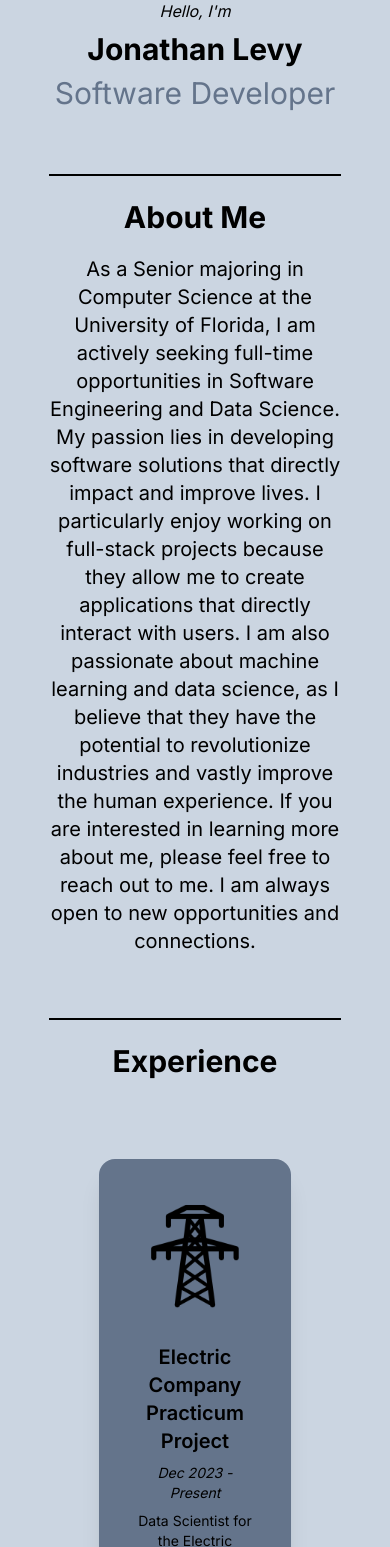
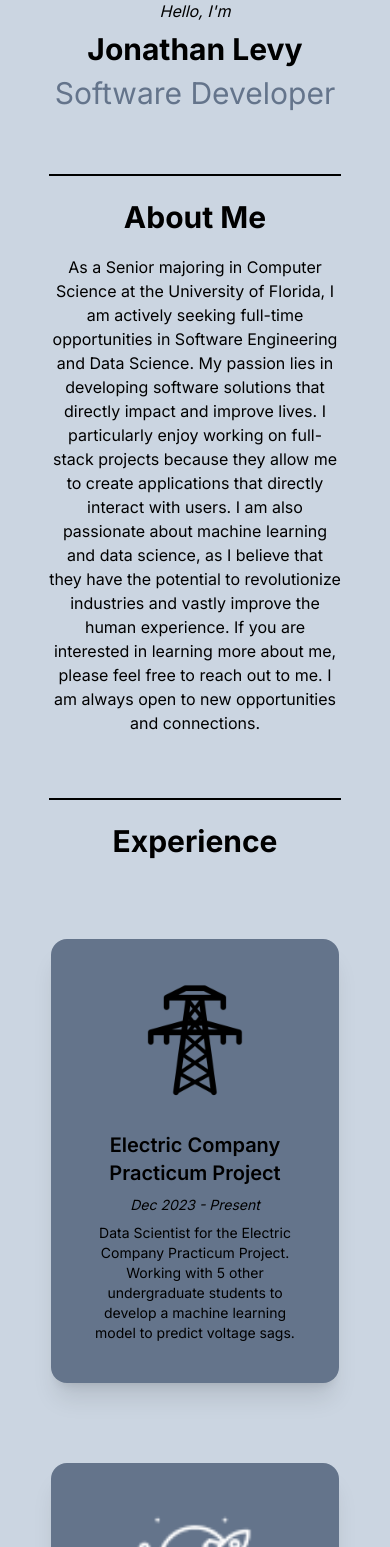
Before and after one commit to levyjonathan31/PersonalWebsiteReact, a Next.js app: page / in a window 390 px wide. Shown: the part 453-2000 px from the top of the page. Built offline with nearby package versions, Linux system fonts and the light colour scheme.

Commit message:
adjusted some responsive boundaries

```diff
--- a/app/components/Card.jsx
+++ b/app/components/Card.jsx
@@ -8,7 +8,7 @@ function Card({
   buttonTitle,
 }) {
   return (
-    <div className="card w-48 lg:w-72 bg-slate-500 shadow-xl mt-20 lg:mx-10 mx-auto">
+    <div className="card w-72 bg-slate-500 shadow-xl mt-20 lg:mx-10 mx-auto">
       <figure className="px-10 pt-10">
         {image && (
           <img
--- a/app/page.jsx
+++ b/app/page.jsx
@@ -26,7 +26,7 @@ export default function Home() {
       <h2 className="font-bold text-3xl mb-5 text-center" id={"About"}>
         About Me
       </h2>
-      <p className="text-xl w-3/4 mx-auto bg-slate-300 text-center">
+      <p className="text-l w-3/4 mx-auto bg-slate-300 text-center">
         As a Senior majoring in Computer Science at the University of Florida, I
         am actively seeking full-time opportunities in Software Engineering and
         Data Science. My passion lies in developing software solutions that
```
